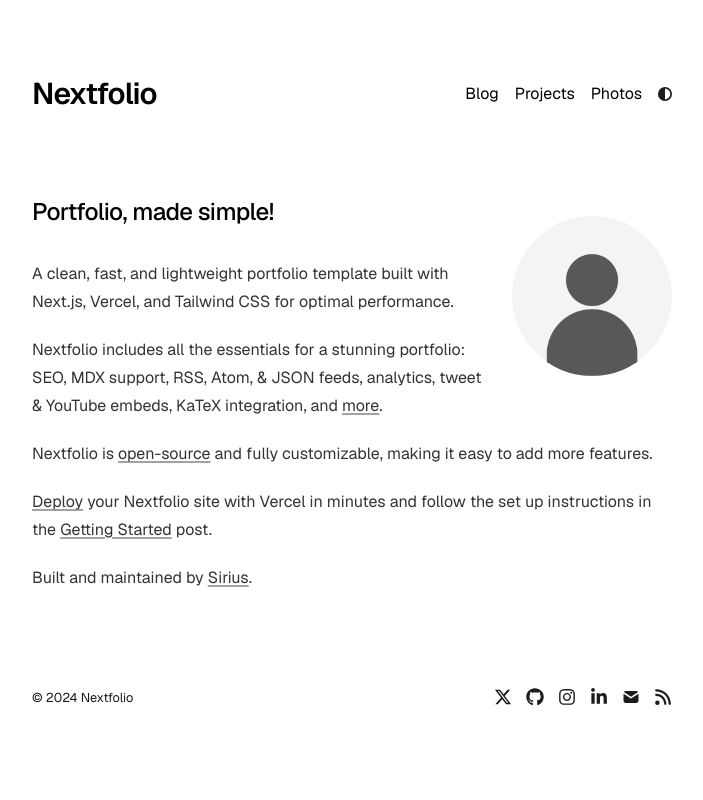
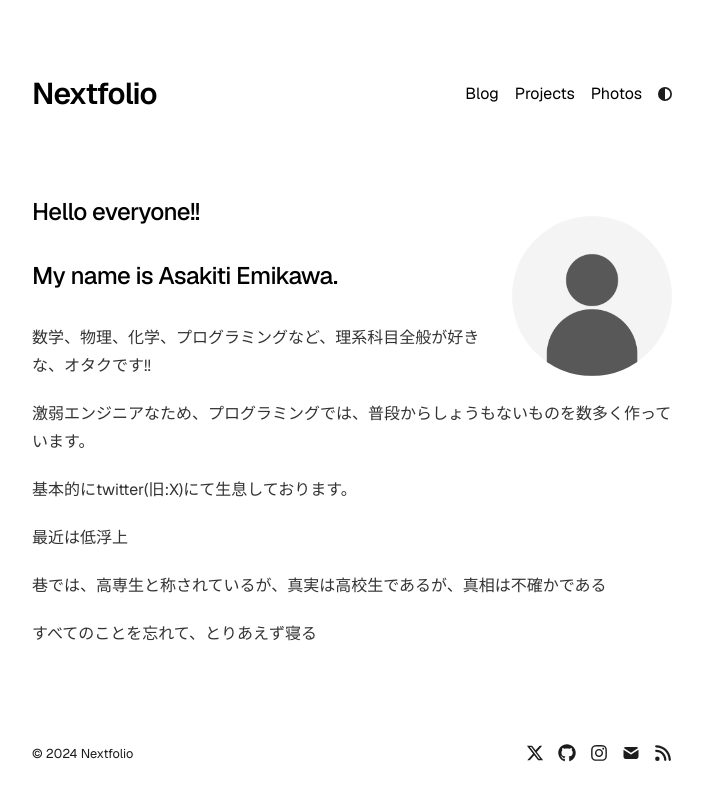
Before and after one commit to laughtriver/offical_2, a Next.js app: page / in a window 1280 px wide. Shown: the top 800 px of the page, without its empty margins (288-991 px from the left). Built offline with nearby package versions, Linux system fonts and the light colour scheme.

Commit message:
ホームの修正 headerとfooterはまた今度

```diff
--- a/app/components/footer.tsx
+++ b/app/components/footer.tsx
@@ -27,7 +27,6 @@
       <SocialLink href={socialLinks.twitter} icon={FaXTwitter} />
       <SocialLink href={socialLinks.github} icon={FaGithub} />
       <SocialLink href={socialLinks.instagram} icon={FaInstagram} />
-      <SocialLink href={socialLinks.linkedin} icon={FaLinkedinIn} />
       <SocialLink href={socialLinks.email} icon={TbMailFilled} />
       <a href="/rss.xml" target="_self">
         <FaRss />
--- a/app/page.tsx
+++ b/app/page.tsx
@@ -17,50 +17,30 @@
       </a>
 
       <h1 className="mb-8 text-2xl font-medium tracking-tight">
-        Portfolio, made simple!
+        Hello everyone!!
+      </h1>
+      <h1 className="mb-8 text-2xl font-medium tracking-tight">
+        My name is Asakiti Emikawa.
       </h1>
 
       <div className="prose prose-neutral dark:prose-invert">
         <p>
-          A clean, fast, and lightweight portfolio template built with Next.js,
-          Vercel, and Tailwind CSS for optimal performance.
+          数学、物理、化学、プログラミングなど、理系科目全般が好きな、オタクです!!
         </p>
         <p>
-          Nextfolio includes all the essentials for a stunning portfolio: SEO,
-          MDX support, RSS, Atom, & JSON feeds, analytics, tweet & YouTube
-          embeds, KaTeX integration, and{" "}
-          <a
-            target="_blank"
-            href="https://github.com/1msirius/Nextfolio?tab=readme-ov-file#features"
-          >
-            more
-          </a>
-          .
+          激弱エンジニアなため、プログラミングでは、普段からしょうもないものを数多く作っています。
         </p>
         <p>
-          Nextfolio is{" "}
-          <a href={socialLinks.github} target="_blank">
-            open-source
-          </a>{" "}
-          and fully customizable, making it easy to add more features.
+          基本的にtwitter(旧:X)にて生息しております。
         </p>
         <p>
-          <a
-            href="https://vercel.com/new/clone?repository-url=https%3A%2F%2Fgithub.com%2F1msirius%2FNextfolio"
-            target="_blank"
-          >
-            Deploy
-          </a>{" "}
-          your Nextfolio site with Vercel in minutes and follow the set up
-          instructions in the{" "}
-          <a href="/blog/getting-started">Getting Started</a> post.
+          最近は低浮上
         </p>
         <p>
-          Built and maintained by{" "}
-          <a href="https://imsirius.xyz/" target="_blank">
-            Sirius
-          </a>
-          .
+          巷では、高専生と称されているが、真実は高校生であるが、真相は不確かである
+        </p>
+        <p>
+          すべてのことを忘れて、とりあえず寝る
         </p>
       </div>
     </section>
```
Also changed, not shown: 1 other file (tests, documents, lock files or other folders).
